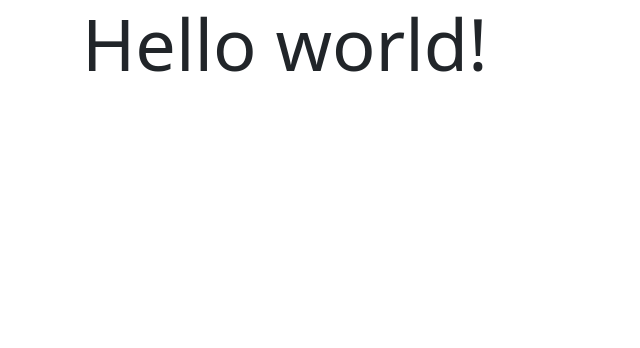
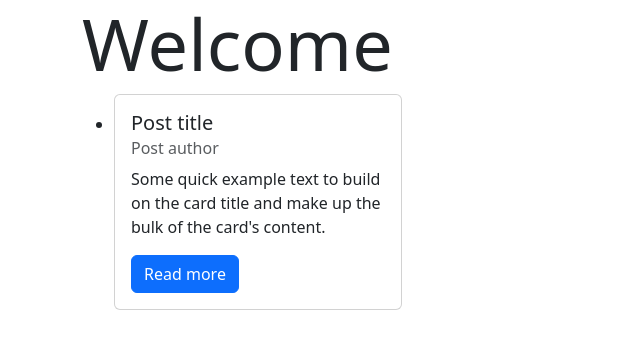
Before and after one commit to Tarvydas-Sarunas/24_js_CRUD_post, a plain HTML site: page index.html in a window 1280 px wide. Shown: the whole page, without its empty margins (0-640 px from the left). Drawn offline with nearby package versions, Linux system fonts and the light colour scheme.

Commit message:
single poste html js.start

```diff
--- a/index.html
+++ b/index.html
@@ -10,12 +10,29 @@
   <script src="https://cdn.jsdelivr.net/npm/bootstrap@5.3.2/dist/js/bootstrap.bundle.min.js"
     integrity="sha384-C6RzsynM9kWDrMNeT87bh95OGNyZPhcTNXj1NW7RuBCsyN/o0jlpcV8Qyq46cDfL"
     crossorigin="anonymous"></script>
+  <link rel="stylesheet" href="main.css">
   <script src="js/main.js"></script>
 </head>
 
 <body>
   <div class="container">
-    <h1 class="display-2">Hello world!</h1>
+    <h1 class="display-2">Welcome</h1>
+
+
+    <ul class="unlisted" id="postList">
+      <li>
+        <div class="card" style="width: 18rem;">
+          <div class="card-body">
+            <h5 class="card-title">Post title</h5>
+            <h6 class="card-subtitle mb-2 text-body-secondary">Post author</h6>
+            <p class="card-text">Some quick example text to build on the card title and make up the bulk of the card's
+              content.</p>
+            <a href="#" class="card-link btn btn-primary">Read more</a>
+
+          </div>
+        </div>
+      </li>
+    </ul>
   </div>
 </body>
 
--- a/js/main.js
+++ b/js/main.js
@@ -1,2 +1,6 @@
 "use strict";
 console.log("main.js file was loaded");
+
+const baseUrl = "http://localhost:5000";
+
+const postsUrl = `${baseUrl}/posts`;
--- /dev/null
+++ b/main.css
@@ -0,0 +1,2 @@
+.unlisted {
+}
```
